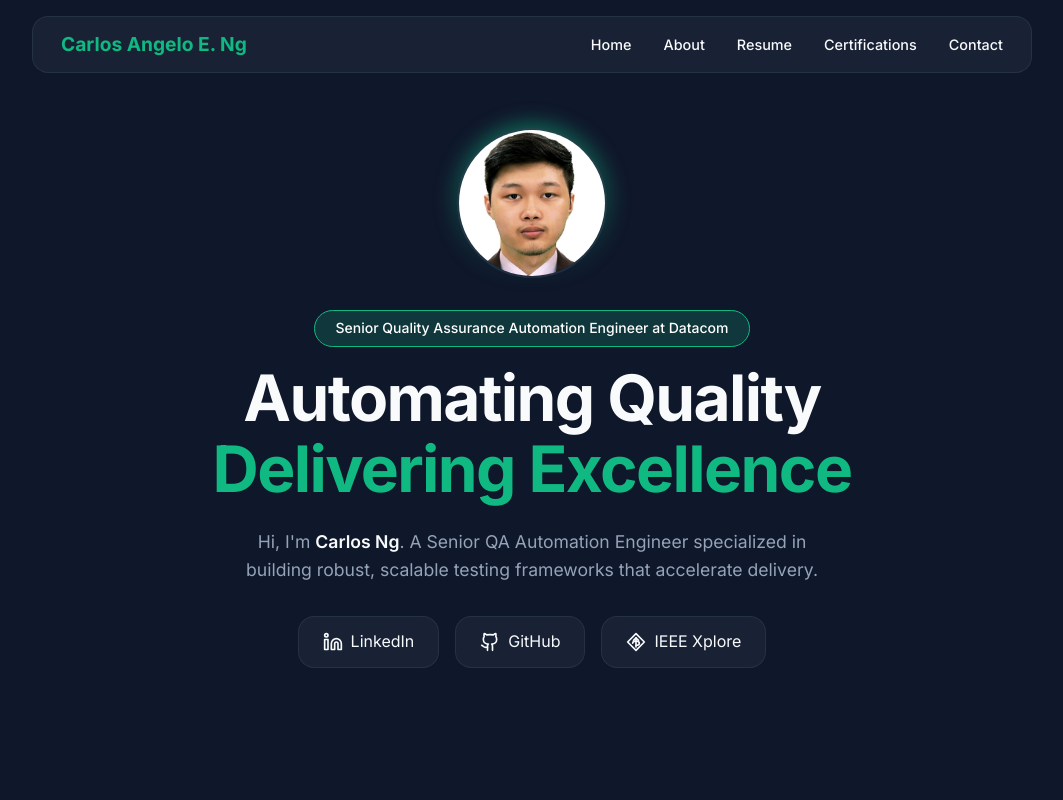
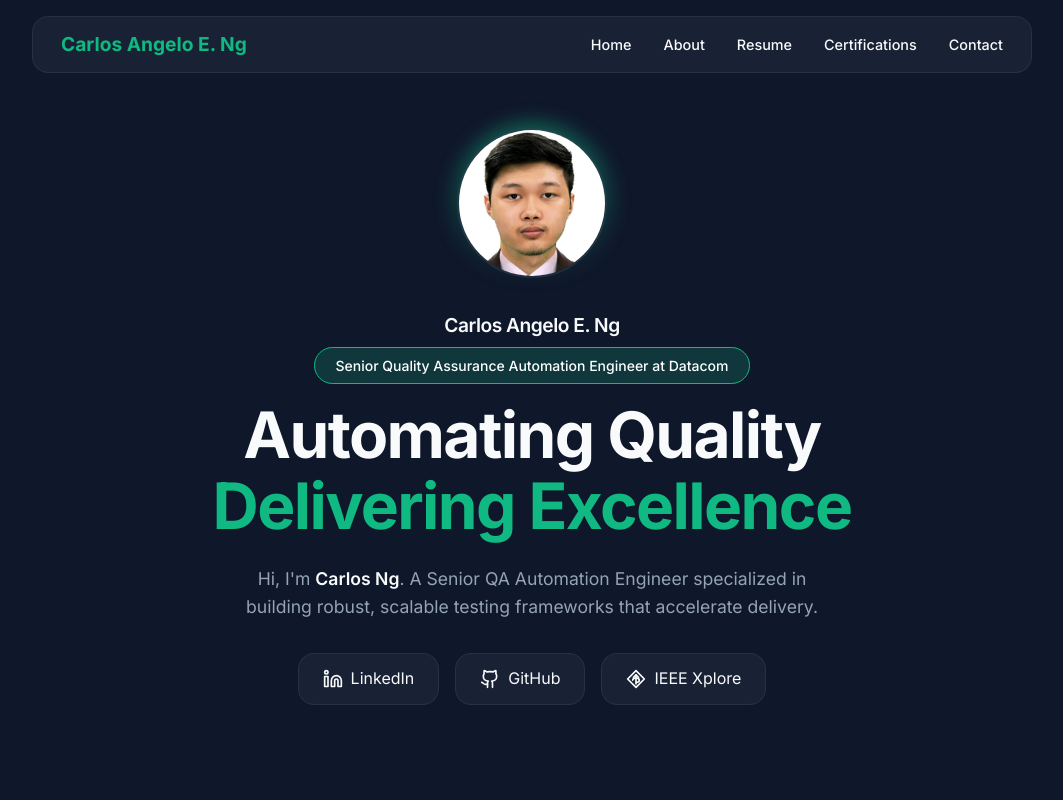
Before and after one commit to cng07/carlosng07, a React (Vite) app: page / in a window 1280 px wide. Shown: the top 800 px of the page, without its empty margins (108-1171 px from the left). Built offline with nearby package versions, Linux system fonts and the light colour scheme.

Commit message:
UI: Added full name above job title on Home page

```diff
--- a/src/pages/Home.jsx
+++ b/src/pages/Home.jsx
@@ -44,6 +44,9 @@ const Home = () => {
                             }}
                         />
                     </div>
+                    <h2 style={{ fontSize: '1.2rem', color: 'var(--text-main)', marginBottom: '0.4rem', fontWeight: 600 }}>
+                        {resumeData.name}
+                    </h2>
                     <span className="badge" style={{
                         marginBottom: '1rem',
                         display: 'inline-block',
```
